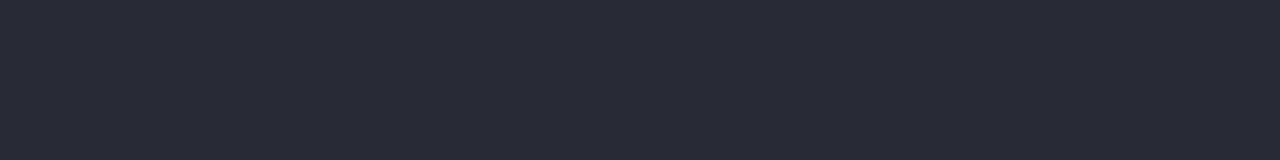
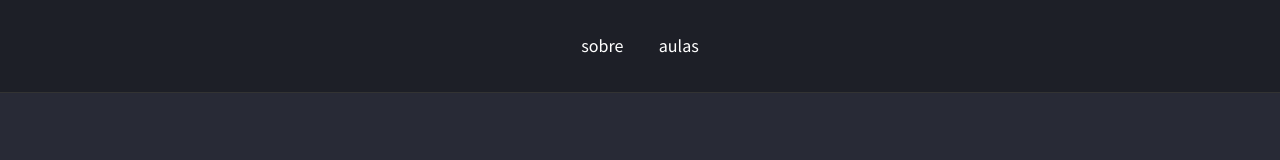
Before and after one commit to stefanopaulo/lb-rocketseat-iniciando-front-end, a plain HTML site: page index.html in a window 1280 px wide. Drawn offline with Linux system fonts and the light colour scheme.

Commit message:
menu do site

```diff
--- a/index.html
+++ b/index.html
@@ -3,10 +3,16 @@
 <head>
     <meta charset="UTF-8">
     <meta name="viewport" content="width=device-width, initial-scale=1.0">
+    <link href="https://fonts.googleapis.com/css2?family=Source+Sans+Pro:wght@300;400;700&display=swap" rel="stylesheet">
     <link rel="stylesheet" href="style.css">
     <title>Mayk Brito</title>
 </head>
 <body>
-
+    <header>
+        <div class="links">
+            <a href="/">sobre</a>
+            <a href="/">aulas</a>
+        </div>
+    </header>
 </body>
 </html>
--- a/style.css
+++ b/style.css
@@ -1,3 +1,34 @@
+* {
+    margin: 0;
+    padding: 0;
+    border: 0;
+    box-sizing: border-box;
+}
+
 body {
     background: #282a36;
+    font-family: 'Source Sans Pro', sans-serif;
 }
+
+header {
+    padding: 32px;
+    border-bottom: 1px solid #333;
+    background: rgba(0, 0, 0, 0.274);
+}
+
+header div {
+    text-align: center;
+}
+
+header div a {
+    color: #fff;
+    font-size: 18px;
+    line-height: 28px;
+    margin: 0 16px;
+    text-decoration: none;
+}
+
+header div a:hover {
+    color: #50fa7b;
+    transition: color 200ms;
+}
```
